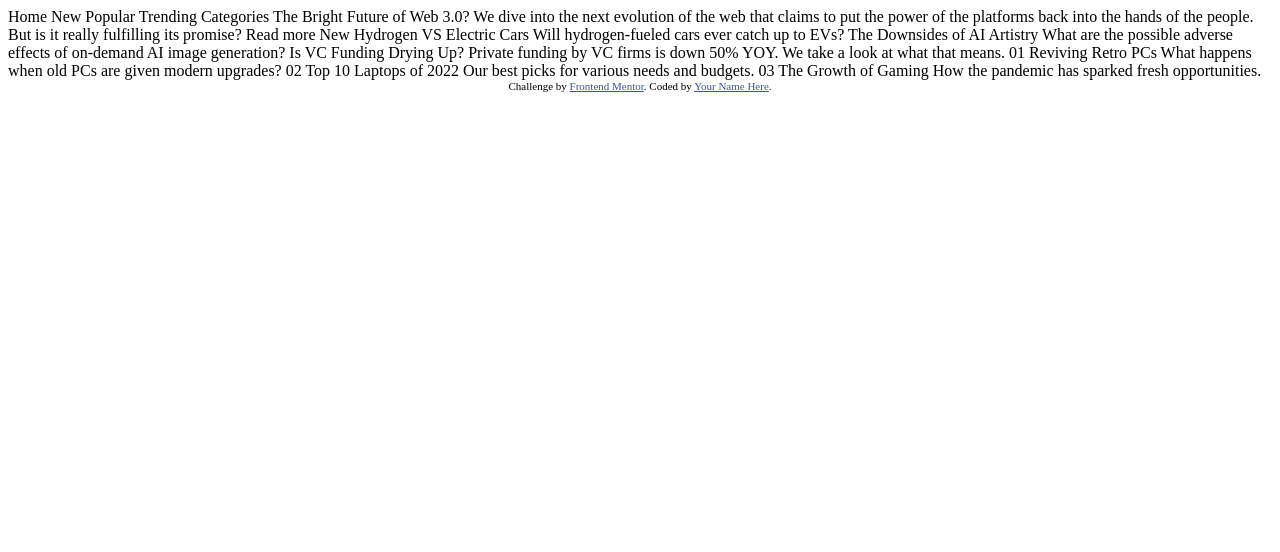
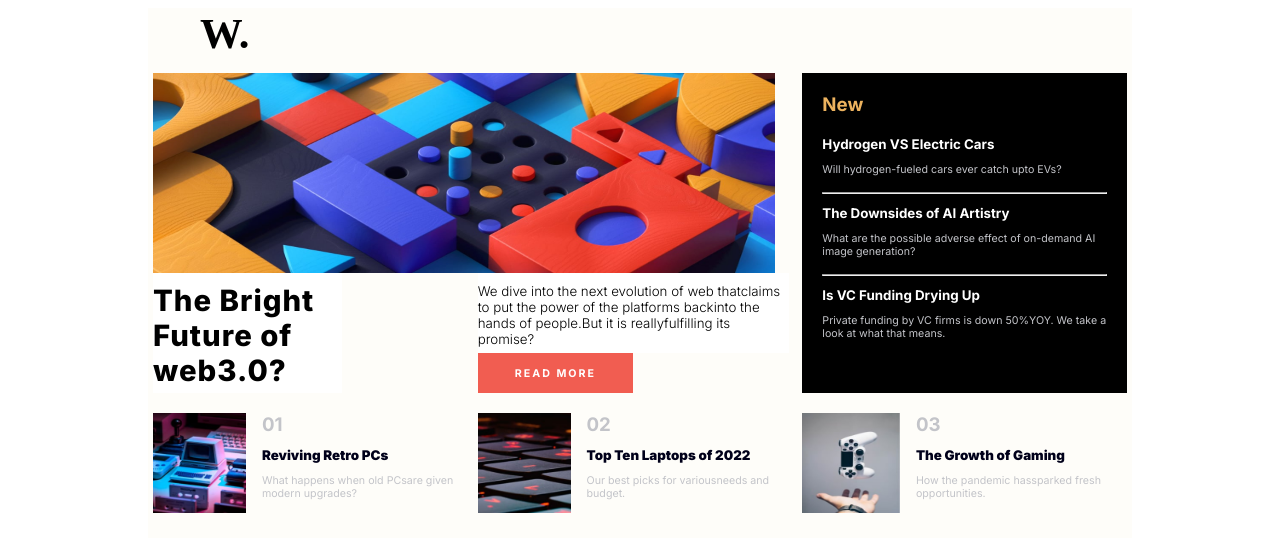
Before and after one commit to KareemEldeen2416/news-homepage, a plain HTML site: page index.html in a window 1280 px wide. Drawn offline with Linux system fonts and the light colour scheme.

Commit message:
final commit

```diff
--- /dev/null
+++ b/css/style.css
@@ -0,0 +1,420 @@
+
+h2{
+    color: white;
+    font-size: 16pt;
+}
+
+h2:hover{
+    color: #ecb25e;
+    cursor: pointer;
+}
+
+h1{
+
+    color: #c3c4c9;
+    margin: 0;
+
+}
+
+span{
+    color: #c3c4c9;
+    display: block;
+    margin-bottom: 30px;
+}
+
+
+.menu{
+    position: absolute;
+    width:0;
+    height: calc(100% - 80px);
+    background-color: whitesmoke;
+    padding: 30px;
+    transform: translateX(101%);
+    visibility: hidden;
+}
+
+.menuItems{
+    list-style: none;
+    margin-top: 120px;
+    padding: 0;
+    font-family: Inter;
+    font-size: 18pt;
+    font-weight: 500;
+}
+
+.item{
+    margin-bottom: 20px;
+}
+
+#closeIcon{
+    margin-left: 60%;
+}
+
+
+
+.transformationBack{
+
+    animation-name: back;
+    animation-duration: 0.2s;
+    animation-timing-function: linear;
+    animation-fill-mode: forwards;
+}
+
+.transformationForward{
+
+    animation-name: forward;
+    animation-duration: 0.2s;
+    animation-timing-function: linear;
+    animation-fill-mode: forwards;
+
+}
+
+
+
+
+
+
+
+.container{
+    width: calc(100% - 10px);
+    height: 100%;
+    background-color: #fefdf9;
+    display: grid;
+    grid-template-columns: 1fr;
+    grid-template-rows: repeat(65, 30px);
+    padding: 5px;
+}
+
+.header{
+    background-color: transparent;
+    grid-area: 1 / 1 / 3 / 2;
+    display: flex;
+    align-items: center;
+    justify-content: center;
+
+}
+
+.address{
+    font-family: serif;
+    color: black;
+    font-weight: 900;
+    font-size: 40pt;
+    width: 85%;
+    height: 100%;
+    height: fit-content;
+}
+
+
+.imageContainer{
+    background-color: green;
+    grid-area: 4 / 1 / 15/ 1;
+}
+
+.newsImage{
+    height: 100%;
+    width: 100%;
+}
+
+.info{
+    background-color: transparent;
+    grid-area: 15 / 1 / 22 / 1;
+    font-family: Inter;
+    font-size: 40pt;
+    font-weight: 800;
+    padding-top: 20px;
+
+}
+
+
+.explain{
+    background-color: transparent;
+    grid-area: 22 / 1 / 26 / 1;
+    padding-top: 20px;
+    font-family: Inter;
+    font-size: 12pt;
+    font-weight: 300;
+}
+
+.read{
+    background-color: #f15d51;
+    color: white;
+    grid-area: 26 / 1 / 28 / 1;
+    width: 50%;
+    font-family: Inter;
+    font-size: 12pt;
+    font-weight: bold;
+    letter-spacing: 2px;
+    outline: none;
+    border: none;
+
+}
+
+.news{
+    background-color: black;
+    grid-area: 31 / 1 / 47 / 1 ;
+    padding: 20px;
+    font-family: Inter;
+}
+
+.new{
+    color: #ecb25e;
+    margin-bottom: 20px;
+
+}
+
+.card{
+    display: flex;
+    flex-direction: row;
+    background-color: transparent;
+    font-family: Inter;
+}
+
+.cardInfo{
+    height: 100%;
+    width: 65%;
+    margin-left: 5%;
+    padding: 0;
+    justify-items: flex-start;
+    background-color: transparent;
+}
+
+.cardImage{
+    height: 100%;
+    width: 30%;
+}
+
+.cardTitle{
+    color: #00001a;
+    font-weight: 900;
+}
+
+.cardTitle:hover{
+    color: #f15d51;
+    cursor: pointer;
+}
+
+.one{
+    grid-area: 48 / 1 / 53 / 1;
+}
+
+.two{
+    grid-area: 54 / 1  / 59 / 1;
+}
+
+.three{
+    grid-area: 60 / 1 / 65 / 1;
+}
+
+
+
+
+@keyframes back {
+
+    from{
+        transform: translateX(120%);
+        width: 0;
+        visibility: hidden;
+    }
+
+    to{
+        transform: translateX(30%);
+        width: calc(100% - 80px);
+        visibility: visible;
+    }
+
+}
+
+@keyframes forward {
+    from{
+        transform: translateX(30%);
+        width: calc(100% - 80px);
+        visibility: visible;
+    }
+
+    to{
+        transform: translateX(120%);
+        width: 0;
+        visibility: hidden;
+    }
+}
+
+
+
+@media  (min-width: 550px) {
+
+    body{
+        padding: 0px 140px 0px 140px;
+        width: fit-content;
+    }
+
+
+    .menu{
+        position: absolute;
+        display: flex;
+        flex-wrap: wrap;
+        flex-direction: row;
+        top: 13px;
+        right: 48%;
+        width: fit-content;
+        height: 40px;
+        background-color: transparent;
+        padding:0;
+
+    }
+
+
+
+    .menuItems{
+        list-style: none;
+        display: flex;
+        flex-wrap: wrap;
+        direction: ltr;
+        margin-top:0;
+        padding: 0;
+        font-family: Inter;
+        font-size: 10pt;
+        font-weight: 500;
+    }
+
+    .item{
+        padding: 10px;
+    }
+
+    .item:hover{
+        color: #f15d51;
+        cursor: pointer;
+    }
+
+    #closeIcon{
+       width: 0;
+       height: 0;
+       visibility: hidden;
+    }
+
+
+
+
+
+
+
+
+
+    .container{
+        width: calc(100% - 10px);
+        height: 100%;
+        background-color: #fefdf9;
+        display: grid;
+        grid-template-columns: repeat(72,1fr);
+        grid-template-rows: repeat(26, 20px);
+        padding: 5px;
+    }
+
+
+    .header{
+        background-color: transparent;
+        grid-area: 1 / 1 / 3 / 73;
+        display: flex;
+        align-items: center;
+        justify-content: center;
+
+    }
+
+    .address{
+        font-family: serif;
+        color: black;
+        font-weight: 900;
+        font-size: 32pt;
+        width: 85%;
+        height: fit-content;
+    }
+
+    .imageContainer{
+        background-color: green;
+        grid-area: 4 / 1 / 14/ 47;
+    }
+
+    .news{
+        background-color: black;
+        grid-area: 4 / 49 / 20 / 73 ;
+        padding: 20px;
+        font-family: Inter;
+    }
+
+    h2{
+        color: white;
+        font-size: 10pt;
+    }
+
+    h1{
+
+        color: #c3c4c9;
+        margin: 0;
+        font-size: 14pt;
+
+    }
+
+    span{
+        color: #c3c4c9;
+        display: block;
+        margin-bottom: 16px;
+        font-size: 8pt;
+    }
+
+    .info{
+        background-color: white;
+        grid-area: 14 / 1 / 20 / 15;
+        font-family: Inter;
+        font-size: 22pt;
+        font-weight: 800;
+        padding-top: 10px;
+        letter-spacing: 1px;
+
+    }
+
+    .explain{
+        background-color: white;
+        grid-area: 14 / 25 / 18 / 48;
+        padding-top: 10px;
+        font-family: Inter;
+        font-size: 10pt;
+        font-weight: 300;
+    }
+
+    .read{
+        background-color: #f15d51;
+        color: white;
+        grid-area: 18 / 25 / 20 / 48;
+        font-family: Inter;
+        font-size: 8pt;
+        font-weight: bold;
+        letter-spacing: 2px;
+        outline: none;
+        border: none;
+
+    }
+
+    .read:hover{
+        background-color: black;
+        cursor: pointer;
+    }
+
+    .one{
+        grid-area: 21 / 1 / 26 / 24;
+    }
+
+    .two{
+        grid-area: 21 / 25  / 26 / 48;
+    }
+
+    .three{
+        grid-area: 21 / 49 / 26 / 73 ;
+    }
+
+    #menuButton{
+        visibility: hidden;
+    }
+
+
+
+
+}
--- a/index.html
+++ b/index.html
@@ -5,56 +5,111 @@
   <meta name="viewport" content="width=device-width, initial-scale=1.0"> <!-- displays site properly based on user's device -->
 
   <link rel="icon" type="image/png" sizes="32x32" href="./assets/images/favicon-32x32.png">
+  <link rel="stylesheet" href="css/style.css" class="stylesheet">
+  <link href="https://fonts.googleapis.com/css2?family=Inter:wght@100;200;300;400;500;600;700;800;900&display=swap" rel="stylesheet">
 
   <title>Frontend Mentor | News homepage</title>
 
-  <!-- Feel free to remove these styles or customise in your own stylesheet 👍 -->
-  <style>
-    .attribution { font-size: 11px; text-align: center; }
-    .attribution a { color: hsl(228, 45%, 44%); }
-  </style>
 </head>
 <body>
 
-  Home
-  New
-  Popular
-  Trending
-  Categories
+  <div class="menu">
+    <img src="assets/images/icon-menu-close.svg" alt="close icon" id="closeIcon">
+    <ul class="menuItems">
+      <li class="item">Home</li>
+      <li class="item">New</li>
+      <li class="item">Popular</li>
+      <li class="item">Trending</li>
+      <li class="item">Categories</li>
+    </ul>
+  </div>
 
-  The Bright Future of Web 3.0?
 
-  We dive into the next evolution of the web that claims to put the power of the platforms back into the hands of the people.
-  But is it really fulfilling its promise?
+  <div class="container">
+    <div class="header">
+      <label class="address">W.</label>
+      <button id="menuButton" style="border: none; outline: none; background-color: transparent;">
+        <img src="assets/images/icon-menu.svg" alt="Menu" class="menuIcon">
+      </button>
+    </div>
 
-  Read more
 
-  New
 
-  Hydrogen VS Electric Cars
-  Will hydrogen-fueled cars ever catch up to EVs?
 
-  The Downsides of AI Artistry
-  What are the possible adverse effects of on-demand AI image generation?
 
-  Is VC Funding Drying Up?
-  Private funding by VC firms is down 50% YOY. We take a look at what that means.
 
-  01
-  Reviving Retro PCs
-  What happens when old PCs are given modern upgrades?
+    <div class="imageContainer">
+      <img src="assets/images/image-web-3-desktop.jpg" alt="news image" class="newsImage">
+    </div>
 
-  02
-  Top 10 Laptops of 2022
-  Our best picks for various needs and budgets.
+    <div class="info">
 
-  03
-  The Growth of Gaming
-  How the pandemic has sparked fresh opportunities.
+        The Bright<wbr>
+        Future of web<wbr>
+        3.0?
 
-  <div class="attribution">
-    Challenge by <a href="https://www.frontendmentor.io?ref=challenge" target="_blank">Frontend Mentor</a>.
-    Coded by <a href="#">Your Name Here</a>.
+    </div>
+
+    <div class="explain">
+      We dive into the next evolution of web that<wbr>claims to put the power of the platforms back<wbr>into the hands of people.But it is really<wbr>
+      fulfilling its promise?
+    </div>
+
+    <button class="read">READ MORE</button>
+
+    <div class="news">
+      <h1 class="new">New</h1>
+      <h2>Hydrogen VS Electric Cars</h2>
+      <span>
+        Will hydrogen-fueled cars ever catch up<wbr>to EVs?
+      </span>
+      <hr>
+      <h2>The Downsides of AI Artistry</h2>
+      <span>
+        What are the possible adverse effect of <wbr>on-demand AI image generation?
+      </span>
+      <hr>
+      <h2>Is VC Funding Drying Up</h2>
+      <span>
+        Private funding by VC firms is down 50%<wbr>YOY. We take a look at what that means.
+      </span>
+    </div>
+
+    <div class="card one">
+      <img src="assets/images/image-retro-pcs.jpg" alt="Retro PC" class="cardImage">
+      <div class="cardInfo">
+        <h1>01</h1>
+        <h2 class="cardTitle">Reviving Retro PCs</h2>
+        <span>
+          What happens when old PCs<wbr>are given modern upgrades?
+        </span>
+      </div>
+    </div>
+
+    <div class="card two">
+      <img src="assets/images/image-top-laptops.jpg" alt="Top Laptops" class="cardImage">
+      <div class="cardInfo">
+        <h1>02</h1>
+        <h2 class="cardTitle">Top Ten Laptops of 2022</h2>
+        <span>
+          Our best picks for various<wbr>needs and budget.
+        </span>
+      </div>
+    </div>
+
+    <div class="card three">
+      <img src="assets/images/image-gaming-growth.jpg" alt="Growth of gaming" class="cardImage">
+      <div class="cardInfo">
+        <h1>03</h1>
+        <h2 class="cardTitle">The Growth of Gaming</h2>
+        <span>
+          How the pandemic has<wbr>sparked fresh opportunities.
+        </span>
+      </div>
+    </div>
+
+
   </div>
 </body>
+<script src="js/app.js"></script>
 </html>
--- /dev/null
+++ b/js/app.js
@@ -0,0 +1,22 @@
+
+
+const menuButton = document.getElementById("menuButton");
+const closeButton = document.getElementById("closeIcon");
+const menu = document.getElementsByClassName("menu");
+console.log(menu.length);
+
+menuButton.addEventListener("click" , ()=>{
+
+    if(menu[0].classList.contains('transformationForward')){
+        menu[0].classList.remove('transformationForward');
+    }
+    menu[0].classList.add("transformationBack");
+
+});
+
+closeButton.addEventListener('click' , ()=>{
+
+    menu[0].classList.remove('transformationBack');
+    menu[0].classList.add('transformationForward');
+
+});
```
Also changed, not shown: image-web-3-desktop.jpg (added).
